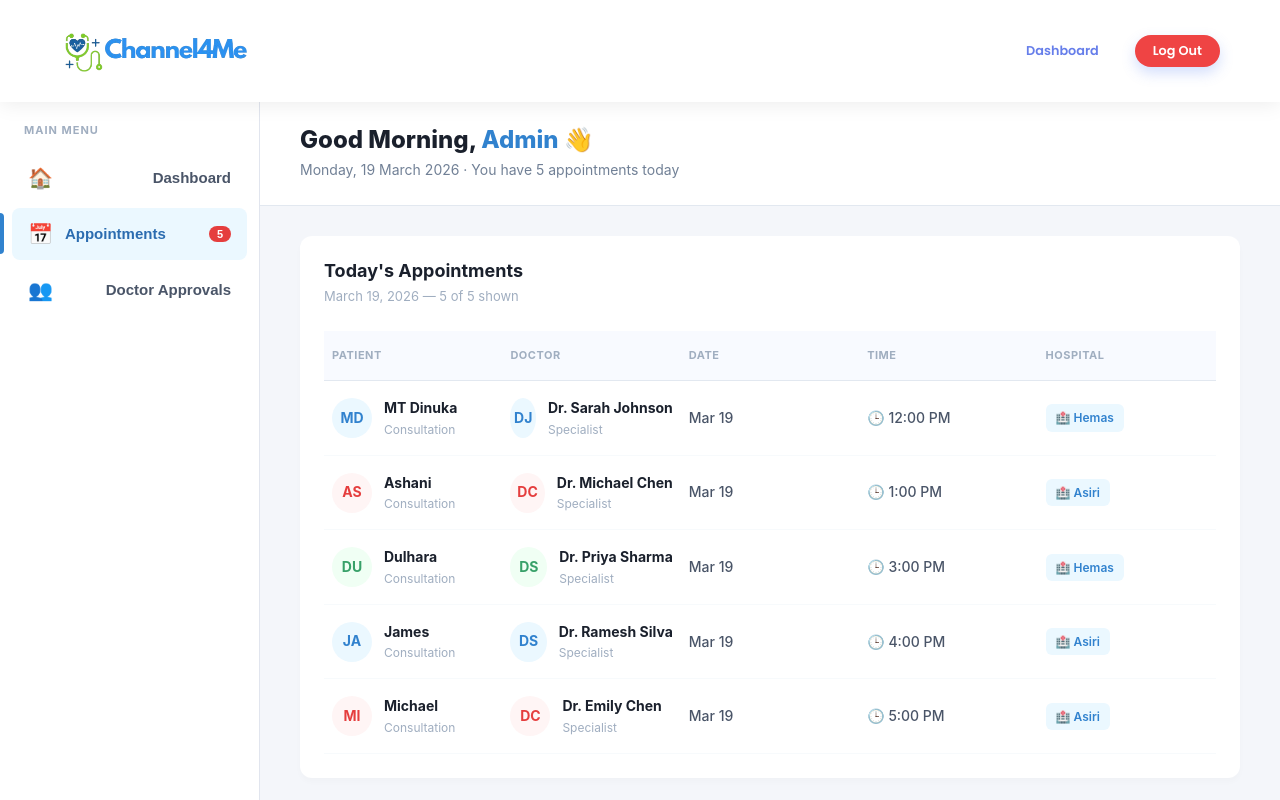
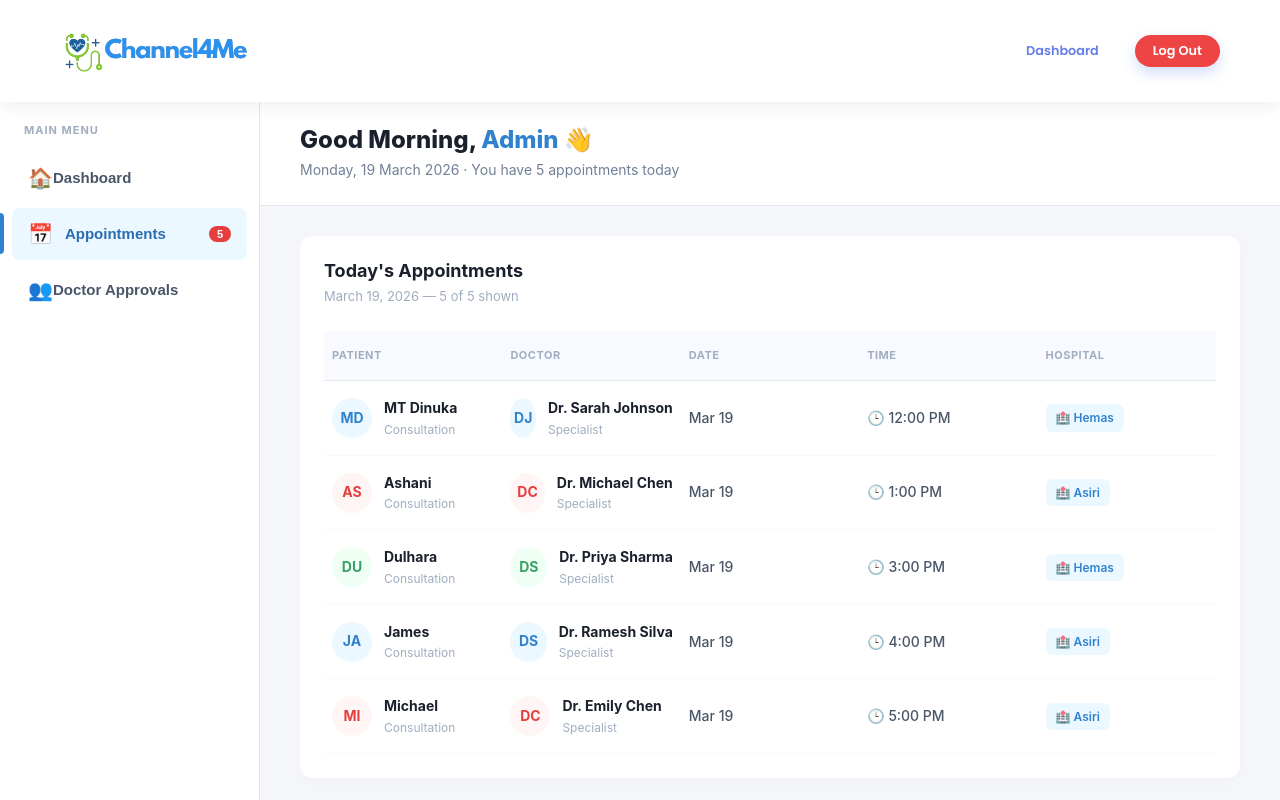
Before and after one commit to channel4meofficial-gif/Channel4me-Frontend, a React (Create React App) app: page /admin/dashboard in a window 1280 px wide. Shown: the top 800 px of the page. Built offline with nearby package versions, Linux system fonts and the light colour scheme; sample sign-in values are in the browser's storage.

Commit message:
corrected the alignment of the  icons

```diff
--- a/src/styles/admin/admindashboard.css
+++ b/src/styles/admin/admindashboard.css
@@ -81,7 +81,7 @@
     transition: all 0.2s ease;
     display: flex;
     align-items: center;
-    justify-content: space-between;
+    justify-content: flex-start;
     border-radius: 8px;
 }
 
@@ -89,6 +89,18 @@
     display: flex;
     align-items: center;
     gap: 12px;
+    width: 100%;
+}
+
+.menu-badge {
+    margin-left: auto;
+    align-self: center;
+    background-color: #e53e3e;
+    color: white;
+    font-size: 11px;
+    font-weight: 700;
+    padding: 2px 8px;
+    border-radius: 12px;
 }
 
 .menu-icon {
```
